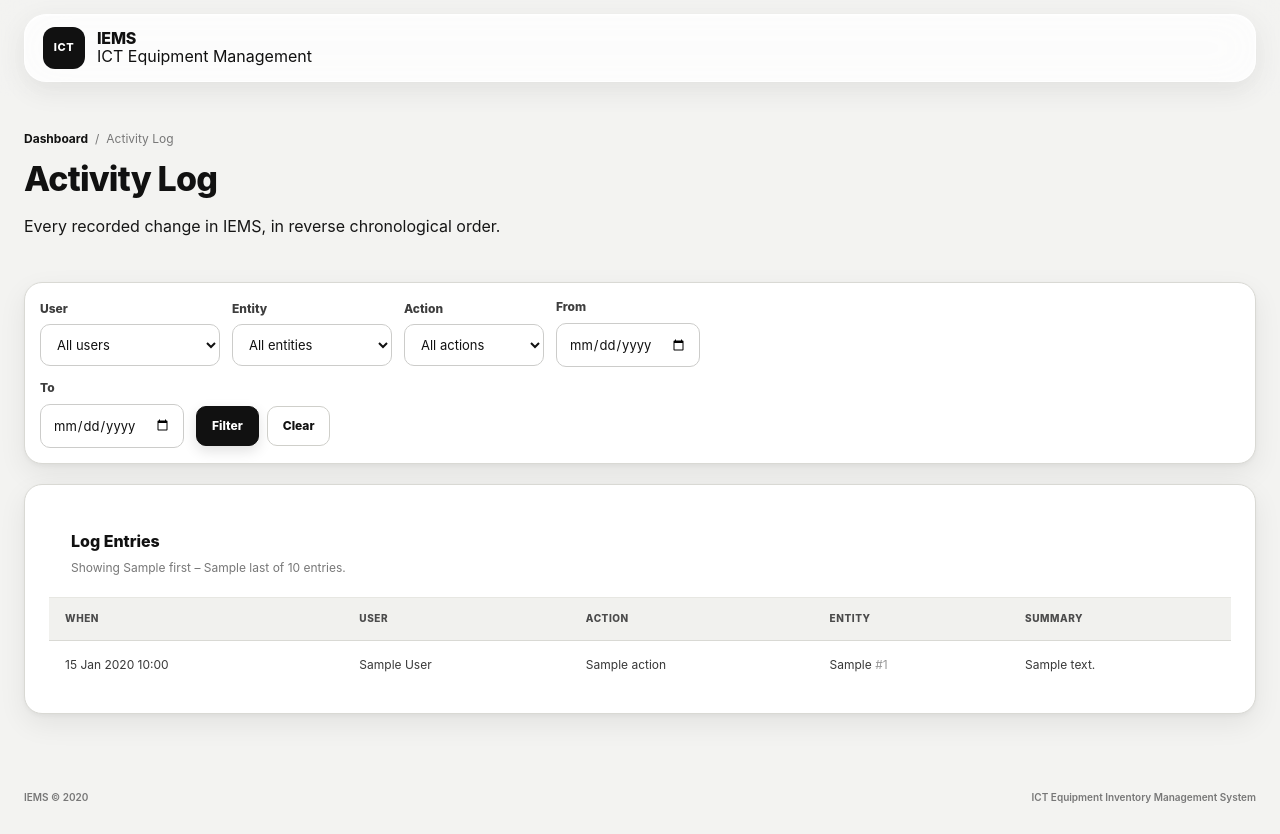
After one commit to Chinyamuka/IEMS, a Flask app: template app/templates/activity/index.html in a window 1280 px wide. The commit adds this page. Run offline with Flask 3, Linux system fonts and the light colour scheme; tables that the repository leaves empty hold one stand-in row (values such as "Sample post"); the template is opened without the code that fills it: values that come from a table or form of the project are taken from there, most other values are stand-ins (such as "Sample title", 1, 10 or a date in 2020).

Commit message:
fix(activity): complete the activity log page wiring
Commit a87755e was pushed with only a subset of the
files intended for E6. This commit lands the rest:

- app/routes/__init__.py — the corrected import of
  activity_bp from .activity (the earlier commit had
  the model imported by mistake).
- app/routes/activity.py — the final version of the
  route file.
- app/templates/base.html — the drawer link under
  ADMINISTRATION pointing at activity.index.
- app/templates/activity/index.html — the page
  template itself, previously untracked.

After this commit, /activity/ renders, the drawer
shows the link for Administrators, and the RBAC
guard on the route rejects non-administrators.

Root cause: multi-file 'git add' commands were not
all executed before 'git commit'. Going forward, the
staged set is confirmed with 'git diff --cached --stat'
before every commit.

```diff
--- /dev/null
+++ b/app/templates/activity/index.html
@@ -0,0 +1,359 @@
+{% extends "base.html" %}
+
+{% block title %}Activity Log - IEMS{% endblock %}
+
+
+{% block content %}
+
+<div class="page-header">
+
+    <div>
+
+        <div class="breadcrumb">
+
+            <a href="{{ url_for('dashboard.index') }}">Dashboard</a>
+            <span>/</span>
+            <span>Activity Log</span>
+
+        </div>
+
+        <h1>Activity Log</h1>
+
+        <p>
+            Every recorded change in IEMS, in reverse
+            chronological order.
+        </p>
+
+    </div>
+
+</div>
+
+
+<div class="card search-card">
+
+    <form
+        method="GET"
+        action="{{ url_for('activity.index') }}"
+        class="search-form"
+        style="flex-wrap: wrap; gap: 12px;"
+    >
+
+        <div class="form-group" style="min-width: 180px;">
+            <label for="user_id">User</label>
+            <select id="user_id" name="user_id" class="form-control">
+                <option value="">All users</option>
+                {% for u in users %}
+                    <option
+                        value="{{ u.id }}"
+                        {% if selected_user == u.id %}selected{% endif %}
+                    >
+                        {{ u.full_name }}
+                    </option>
+                {% endfor %}
+            </select>
+        </div>
+
+        <div class="form-group" style="min-width: 160px;">
+            <label for="entity_type">Entity</label>
+            <select id="entity_type" name="entity_type" class="form-control">
+                <option value="">All entities</option>
+                {% for et in entity_types %}
+                    <option
+                        value="{{ et }}"
+                        {% if selected_entity == et %}selected{% endif %}
+                    >
+                        {{ et }}
+                    </option>
+                {% endfor %}
+            </select>
+        </div>
+
+        <div class="form-group" style="min-width: 140px;">
+            <label for="action">Action</label>
+            <select id="action" name="action" class="form-control">
+                <option value="">All actions</option>
+                {% for a in actions %}
+                    <option
+                        value="{{ a }}"
+                        {% if selected_action == a %}selected{% endif %}
+                    >
+                        {{ a }}
+                    </option>
+                {% endfor %}
+            </select>
+        </div>
+
+        <div class="form-group" style="min-width: 140px;">
+            <label for="from">From</label>
+            <input
+                type="date"
+                id="from"
+                name="from"
+                value="{{ selected_from }}"
+                class="form-control"
+            >
+        </div>
+
+        <div class="form-group" style="min-width: 140px;">
+            <label for="to">To</label>
+            <input
+                type="date"
+                id="to"
+                name="to"
+                value="{{ selected_to }}"
+                class="form-control"
+            >
+        </div>
+
+        <div class="form-group" style="justify-content: flex-end;">
+            <label>&nbsp;</label>
+            <div style="display: flex; gap: 8px;">
+                <button type="submit" class="btn btn-primary">
+                    Filter
+                </button>
+                <a
+                    href="{{ url_for('activity.index') }}"
+                    class="btn btn-secondary"
+                >
+                    Clear
+                </a>
+            </div>
+        </div>
+
+    </form>
+
+</div>
+
+
+<div class="card table-card">
+
+    <div class="card-header">
+
+        <div>
+
+            <h2>Log Entries</h2>
+
+            <p>
+                Showing
+                {{ pagination.first or 0 }}
+                –
+                {{ pagination.last or 0 }}
+                of
+                {{ pagination.total }}
+                entries.
+            </p>
+
+        </div>
+
+    </div>
+
+
+    {% if logs %}
+
+    <div class="table-responsive">
+
+        <table class="data-table">
+
+            <thead>
+
+                <tr>
+
+                    <th>When</th>
+                    <th>User</th>
+                    <th>Action</th>
+                    <th>Entity</th>
+                    <th>Summary</th>
+
+                </tr>
+
+            </thead>
+
+            <tbody>
+
+                {% for log in logs %}
+
+                <tr>
+
+                    <td>
+                        {{ log.created_at.strftime('%d %b %Y %H:%M') }}
+                    </td>
+
+
+                    <td>
+
+                        {% if log.user %}
+                            {{ log.user.full_name }}
+                        {% else %}
+                            <span class="muted-text">System</span>
+                        {% endif %}
+
+                    </td>
+
+
+                    <td>
+
+                        <span class="role-badge">
+                            {{ log.action }}
+                        </span>
+
+                    </td>
+
+
+                    <td>
+                        {{ log.entity_type }}
+                        {% if log.entity_id %}
+                            <span class="muted-text">
+                                #{{ log.entity_id }}
+                            </span>
+                        {% endif %}
+                    </td>
+
+
+                    <td>
+                        {{ log.summary }}
+                    </td>
+
+                </tr>
+
+                {% endfor %}
+
+            </tbody>
+
+        </table>
+
+    </div>
+
+
+    {% if pagination.pages > 1 %}
+
+    <nav
+        class="pagination"
+        aria-label="Activity pagination"
+    >
+
+        {% if pagination.has_prev %}
+
+            <a
+                href="{{ url_for(
+                    'activity.index',
+                    page=pagination.prev_num,
+                    user_id=selected_user,
+                    entity_type=selected_entity,
+                    action=selected_action,
+                    from=selected_from,
+                    to=selected_to,
+                ) }}"
+                class="pagination-link"
+            >
+                ← Previous
+            </a>
+
+        {% else %}
+
+            <span class="pagination-link disabled">
+                ← Previous
+            </span>
+
+        {% endif %}
+
+
+        {% for page_number in pagination.iter_pages(
+            left_edge=1,
+            left_current=1,
+            right_current=1,
+            right_edge=1
+        ) %}
+
+            {% if page_number %}
+
+                {% if page_number == pagination.page %}
+
+                    <span class="pagination-link active">
+                        {{ page_number }}
+                    </span>
+
+                {% else %}
+
+                    <a
+                        href="{{ url_for(
+                            'activity.index',
+                            page=page_number,
+                            user_id=selected_user,
+                            entity_type=selected_entity,
+                            action=selected_action,
+                            from=selected_from,
+                            to=selected_to,
+                        ) }}"
+                        class="pagination-link"
+                    >
+                        {{ page_number }}
+                    </a>
+
+                {% endif %}
+
+            {% else %}
+
+                <span class="pagination-link disabled">
+                    …
+                </span>
+
+            {% endif %}
+
+        {% endfor %}
+
+
+        {% if pagination.has_next %}
+
+            <a
+                href="{{ url_for(
+                    'activity.index',
+                    page=pagination.next_num,
+                    user_id=selected_user,
+                    entity_type=selected_entity,
+                    action=selected_action,
+                    from=selected_from,
+                    to=selected_to,
+                ) }}"
+                class="pagination-link"
+            >
+                Next →
+            </a>
+
+        {% else %}
+
+            <span class="pagination-link disabled">
+                Next →
+            </span>
+
+        {% endif %}
+
+    </nav>
+
+    {% endif %}
+
+
+    {% else %}
+
+    <div class="empty-state">
+
+        <h3>No log entries match your filters</h3>
+
+        <p>
+            Try widening the date range or clearing the
+            filters.
+        </p>
+
+        <a
+            href="{{ url_for('activity.index') }}"
+            class="btn btn-secondary"
+        >
+            Clear filters
+        </a>
+
+    </div>
+
+    {% endif %}
+
+</div>
+
+{% endblock %}
--- a/app/templates/base.html
+++ b/app/templates/base.html
@@ -261,6 +261,20 @@
                 >
                     <span class="drawer-link-label">
                         Categories
+                    </span>
+                </a>
+
+
+                <a
+                    href="{{ url_for('activity.index') }}"
+                    class="drawer-link
+                        {% if request.endpoint and request.endpoint.startswith('activity.') %}
+                            active
+                        {% endif %}
+                    "
+                >
+                    <span class="drawer-link-label">
+                        Activity Log
                     </span>
                 </a>
 
```
Also changed, not shown: app/routes/__init__.py (+11 -8 lines), app/routes/activity.py (+1 -6 lines).
